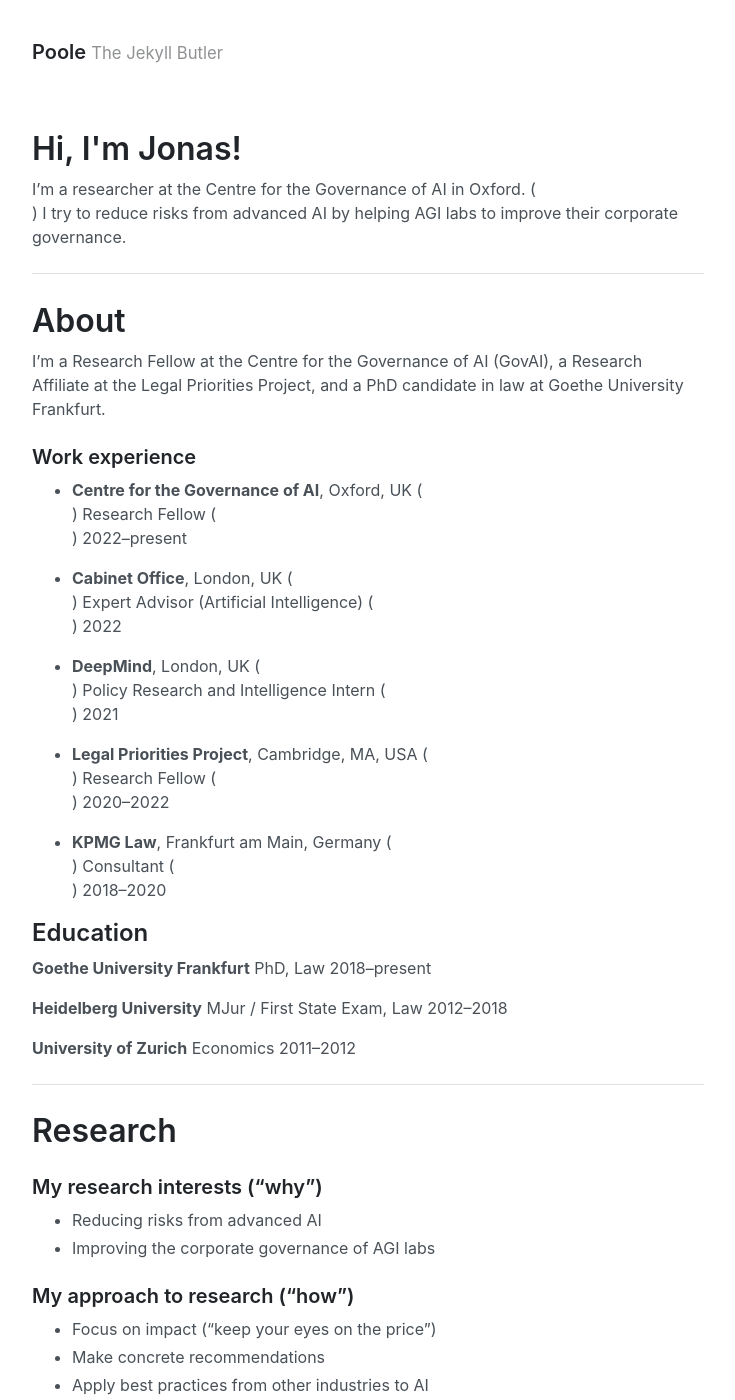
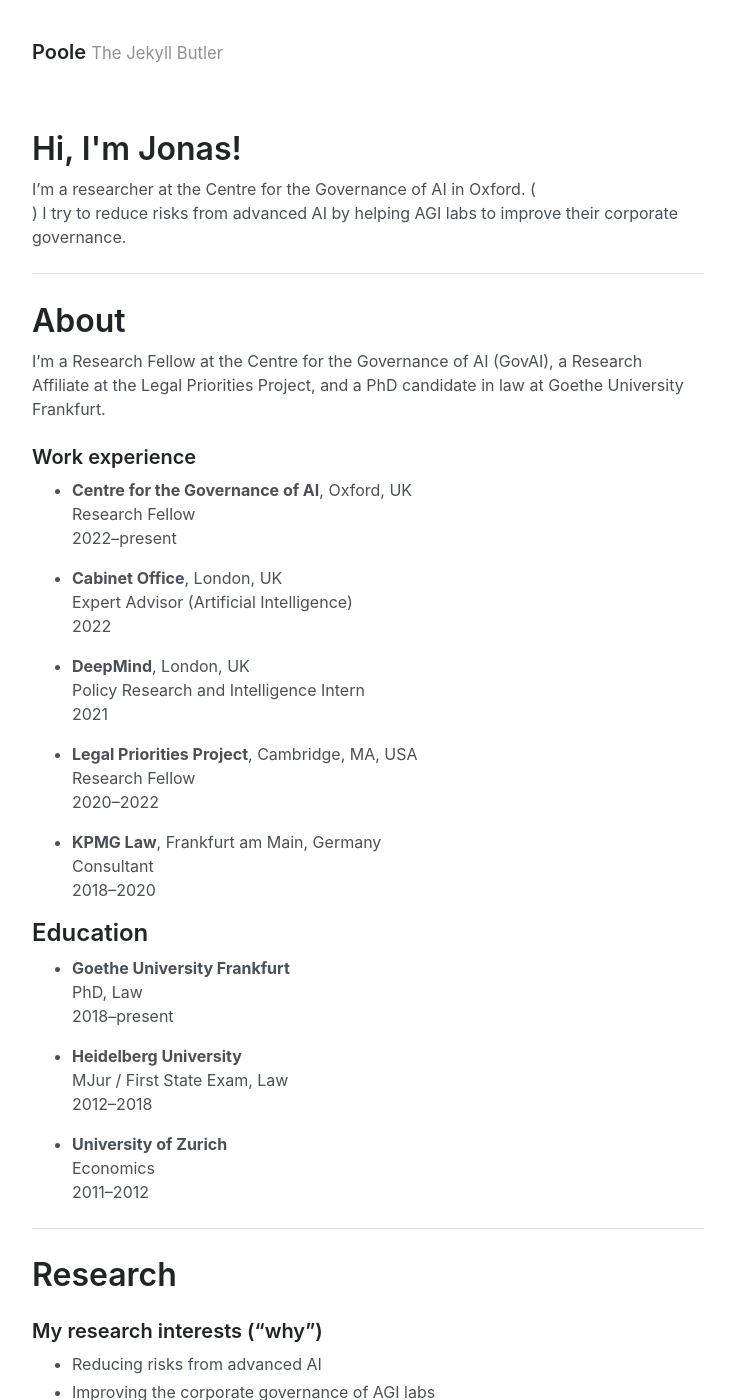
Before and after one commit to jonasschuett/jonasschuett.github.io, a Jekyll site: the page built from _posts/2020-04-04-introduction.md, in a window 1280 px wide and 1400 px high. Shown: the whole window, without its empty margins (272-1007 px from the left). Built offline with Jekyll 4.4.1, drawn with Linux system fonts in a browser that asks for light colours.

```diff
--- a/_posts/2020-04-04-introduction.md
+++ b/_posts/2020-04-04-introduction.md
@@ -12,38 +12,38 @@ I try to reduce risks from advanced AI by helping AGI labs to improve their corp
 I’m a Research Fellow at the Centre for the Governance of AI (GovAI), a Research Affiliate at the Legal Priorities Project, and a PhD candidate in law at Goethe University Frankfurt.
 
 ### Work experience
-- **Centre for the Governance of AI**, Oxford, UK (<br>)
-Research Fellow (<br>)
+- **Centre for the Governance of AI**, Oxford, UK <br>
+Research Fellow <br>
 2022–present
 
-- **Cabinet Office**, London, UK (<br>)
-Expert Advisor (Artificial Intelligence) (<br>)
+- **Cabinet Office**, London, UK <br>
+Expert Advisor (Artificial Intelligence) <br>
 2022
 
-- **DeepMind**, London, UK (<br>)
-Policy Research and Intelligence Intern (<br>)
+- **DeepMind**, London, UK <br>
+Policy Research and Intelligence Intern <br>
 2021
 
-- **Legal Priorities Project**, Cambridge, MA, USA (<br>)
-Research Fellow (<br>)
+- **Legal Priorities Project**, Cambridge, MA, USA <br>
+Research Fellow <br>
 2020–2022
 
-- **KPMG Law**, Frankfurt am Main, Germany (<br>)
-Consultant (<br>)
+- **KPMG Law**, Frankfurt am Main, Germany <br>
+Consultant <br>
 2018–2020
 
 
 ## Education
-**Goethe University Frankfurt**
-PhD, Law
+- **Goethe University Frankfurt** <br>
+PhD, Law <br>
 2018–present
 
-**Heidelberg University**
-MJur / First State Exam, Law
+- **Heidelberg University** <br>
+MJur / First State Exam, Law <br>
 2012–2018
 
-**University of Zurich**
-Economics
+- **University of Zurich** <br>
+Economics <br>
 2011–2012
 
 ---
```
